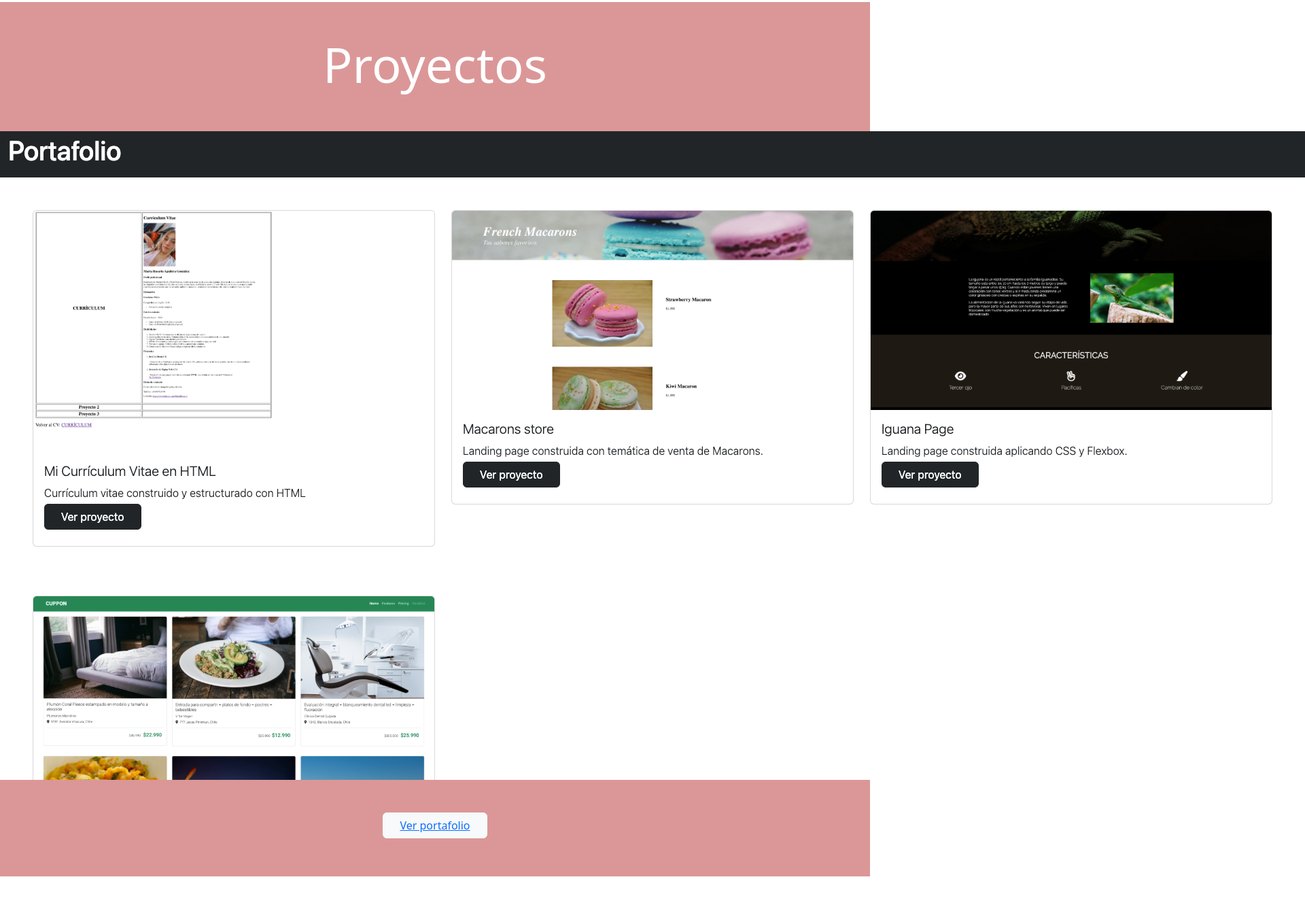
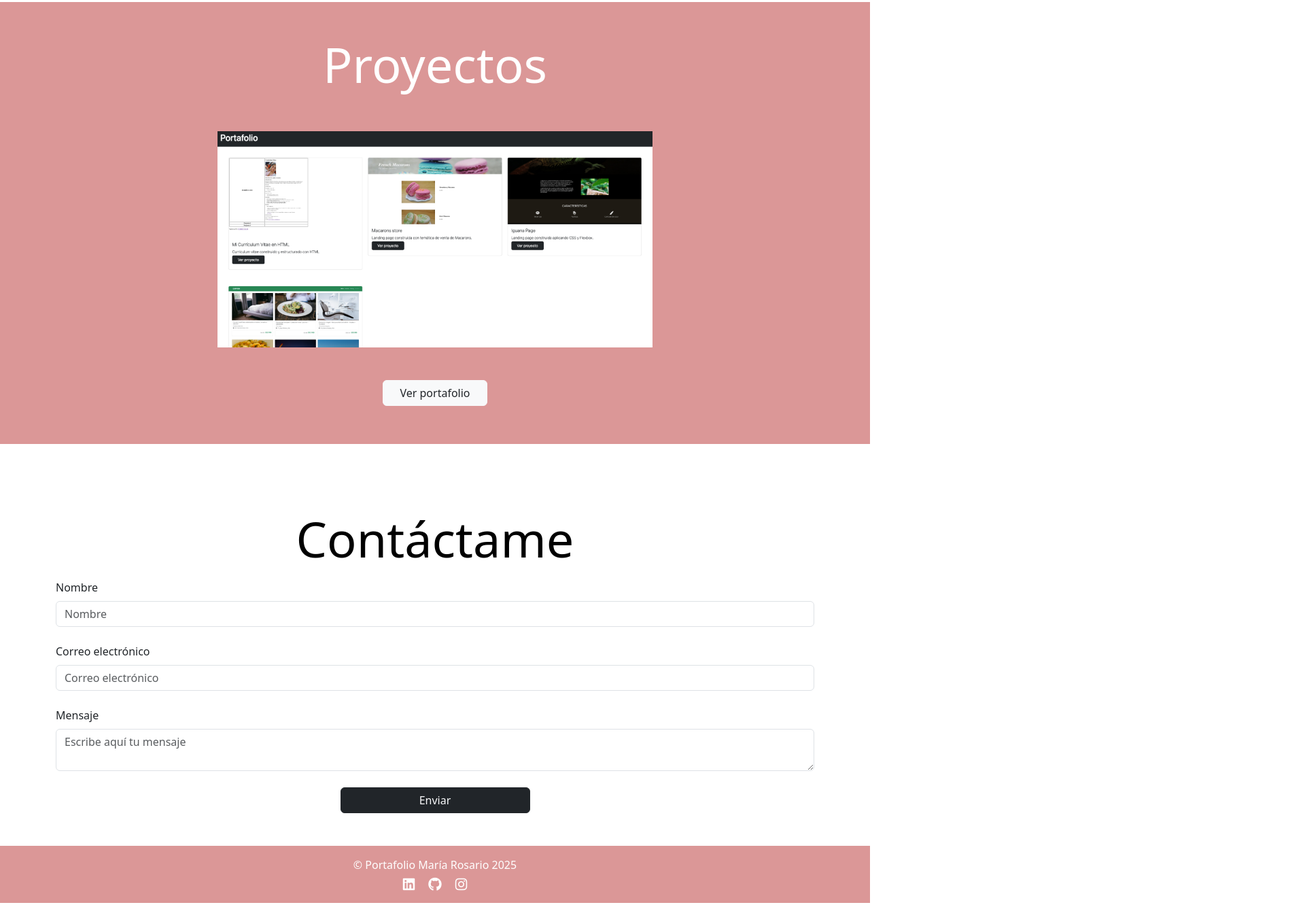
Before and after one commit to mraguilerag/mraguilerag.github.io, a plain HTML site: page index.html in a window 1280 px wide. Shown: the part 2535-3869 px from the top of the page at 68% size, 1920 px wide, since content can reach past the window. Drawn offline with nearby package versions, Linux system fonts and the light colour scheme.

Commit message:
index 99% listo

```diff
--- a/assets/css/styles.css
+++ b/assets/css/styles.css
@@ -24,10 +24,7 @@
   #Educacion {
     background-color:  rgb(219, 151, 151) ;
   }
-  .listas-container {
-    display: flex;
-    gap: 20px; /* Ajusta el espacio entre las listas */
-  }
+
   #Proyects {
     background-color:  rgb(219, 151, 151) ;
   }
--- a/index.html
+++ b/index.html
@@ -108,10 +108,10 @@
  <section id="Proyects" class="text-white pb-5">
   <h2 class="display-2 text-center text-white pt-5 pb-5 mt-5">Proyectos</h2>
   <div class="proyecto pb-5">
-    <img src="./assets/img/Captura de Pantalla 2025-01-30 a la(s) 23.05.17.png" alt="foto temporal">
+    <img class="w-50 d-block mx-auto" src="./assets/img/Captura de Pantalla 2025-01-30 a la(s) 23.05.17.png" alt="foto temporal">
   </div>
   <div class="portafolio text-center">
-    <button type="button" class="btn btn-light px-4 mb-2"> <a href="./portafolio.html">Ver portafolio</a></button>
+    <button type="button" class="btn btn-light px-4 mb-2"> <a class="text-decoration-none text-dark" href="./portafolio.html">Ver portafolio</a></button>
       </div>
  </section>
 
@@ -131,14 +131,14 @@
           <textarea class="form-control" placeholder="Escribe aquí tu mensaje"></textarea>
       </div>
       <div class="my-4 text-center">
-          <button class="btn btn-dark text-light w-50">Enviar</button>
+          <button class="btn btn-dark text-light w-25">Enviar</button>
       </div>
   </form>
 </section>
-<footer class="end pt-4 pb-4 text-white text-center">
+<footer class="end pt-3 pb-3 text-white text-center">
   &copy; Portafolio María Rosario 2025
   <div>
-    <i class="fa-brands fa-linkedin pt-2 mx-2"></i> <i class="fa-brands fa-github pt-2 mx-2"></i> <i class="fa-brands fa-instagram pt-2 mx-2"></i>
+    <i class="fa-brands fa-linkedin fa-lg pt-3 mx-2"></i> <i class="fa-brands fa-github fa-lg pt-3 mx-2"></i> <i class="fa-brands fa-instagram fa-lg pt-3 mx-2"></i>
   </div>
 </footer>
 <script src="https://cdn.jsdelivr.net/npm/bootstrap@5.3.3/dist/js/bootstrap.bundle.min.js" integrity="sha384-YvpcrYf0tY3lHB60NNkmXc5s9fDVZLESaAA55NDzOxhy9GkcIdslK1eN7N6jIeHz" crossorigin="anonymous"></script>
```
Also changed, not shown: portafolio.html (+2 -3 lines).
